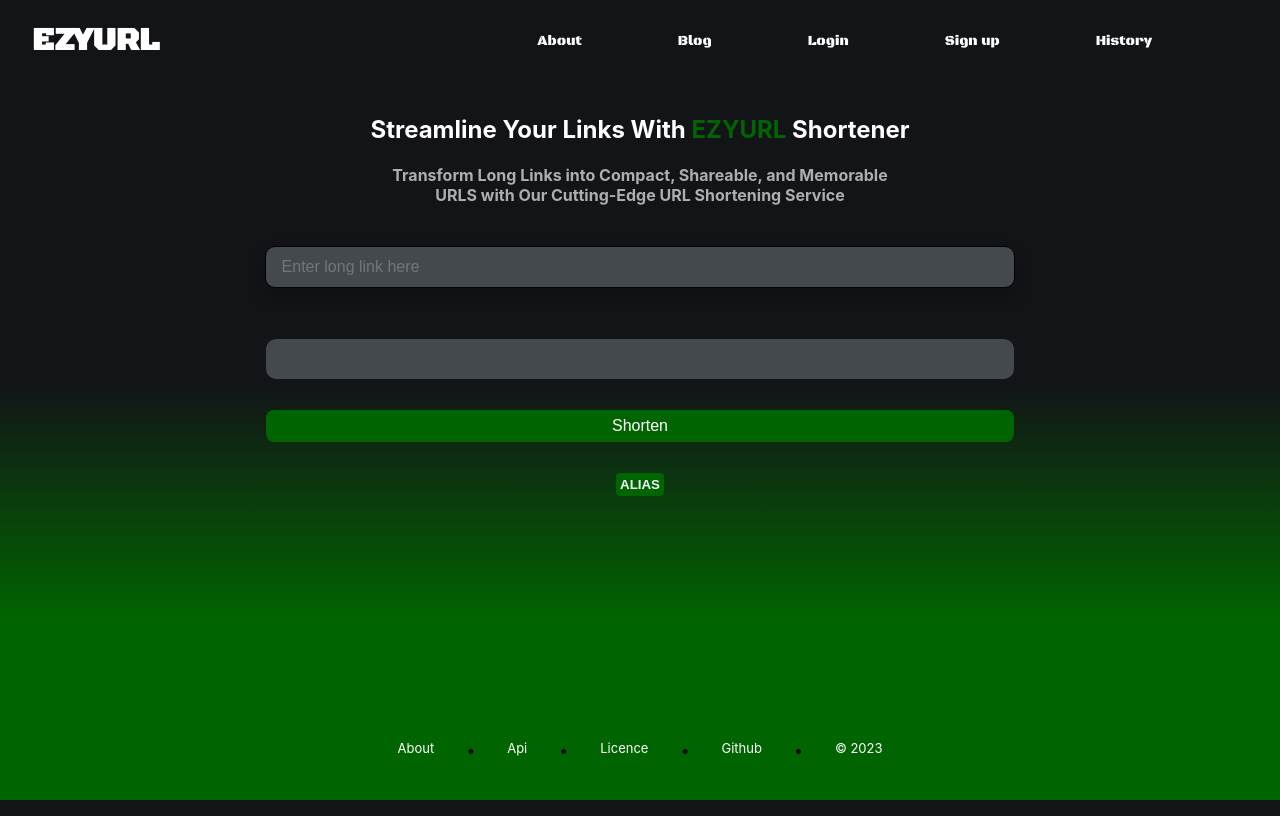
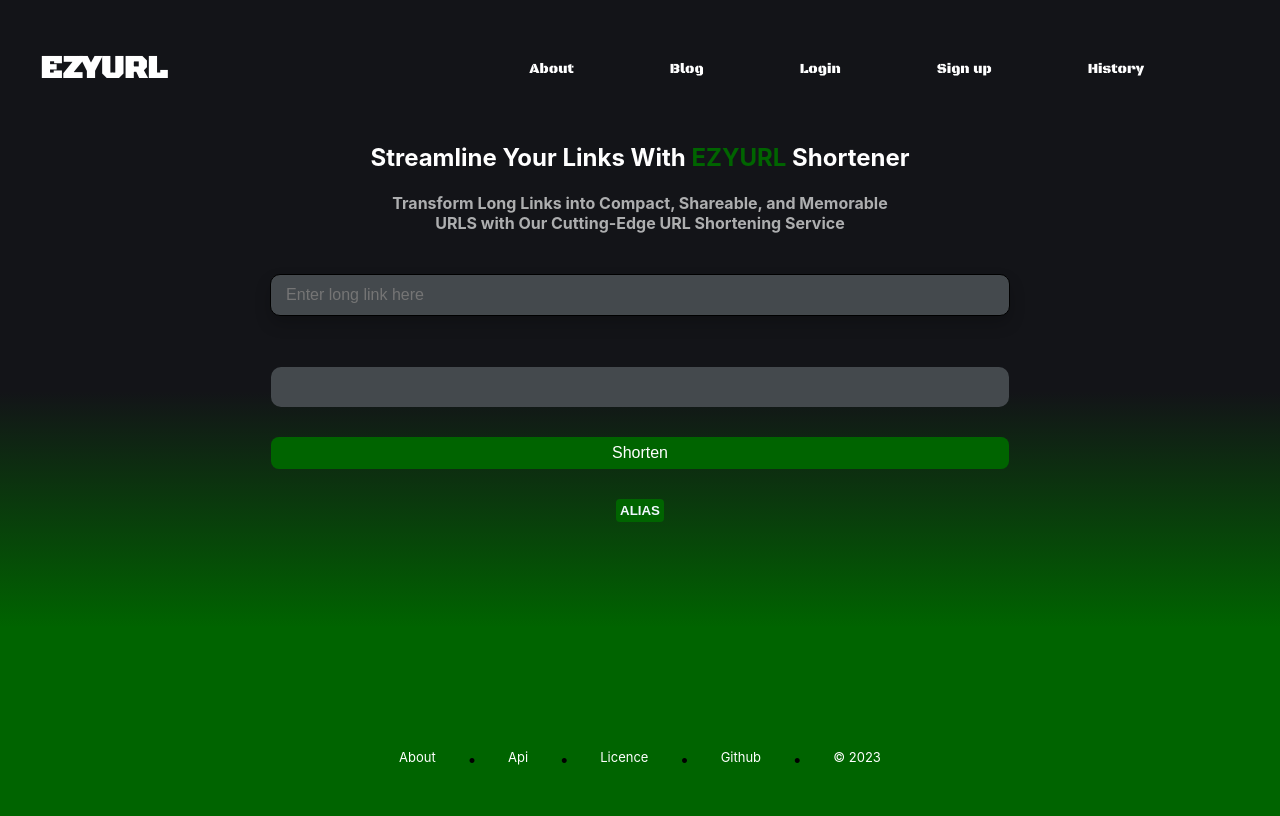
Before and after one commit to Bigizic/EzyShortner, a Flask app: page / in a window 1280 px wide. Run offline with Flask 2, Linux system fonts and the light colour scheme; some libraries are stand-ins or nearby versions.

Commit message:
Update styles

```diff
--- a/v2/app/static/styles/homepage.css
+++ b/v2/app/static/styles/homepage.css
@@ -1,18 +1,31 @@
+/* CSS Reset */
+* {
+
+    padding: 0;
+
+}
+
 body {
-    /*background: #131418;*/
-    background: rgb(19,20,24);
-    background: linear-gradient(180deg, rgba(19,20,24,1) 48%, rgba(0,100,0,1) 77%);
-    font-family: apple-system,BlinkMacSystemFont,Segoe UI,Roboto,Helvetica Neue,Arial,Noto Sans,Liberation Sans,sans-serif,Apple Color Emoji,Segoe UI Emoji,Segoe UI Symbol,Noto Color Emoji;
+    background: rgb(19, 20, 24);
+    background: linear-gradient(
+        180deg,
+        rgba(19, 20, 24, 1) 48%,
+        rgba(0, 100, 0, 1) 77%
+    );
+    font-family: apple-system, BlinkMacSystemFont, Segoe UI, Roboto, Helvetica Neue, Arial, Noto Sans, Liberation Sans, sans-serif, Apple Color Emoji, Segoe UI Emoji, Segoe UI Symbol, Noto Color Emoji;
     display: flex;
     flex-direction: column;
     min-height: 100vh;
-    margin: 0;
 }
+
 .information a {
 text-decoration: none;
 }
 .label_user_input, .label_user_output {
     color: red;
+}
+header {
+    margin-top: 20px;
 }
 header h1 {
     color: #fff;
@@ -320,5 +333,5 @@ footer a:hover {
 }
 
 .menu-information li {
-    border-bottom: none !important;
+    border-bottom: 1px solid #fff !important;
 }
```
